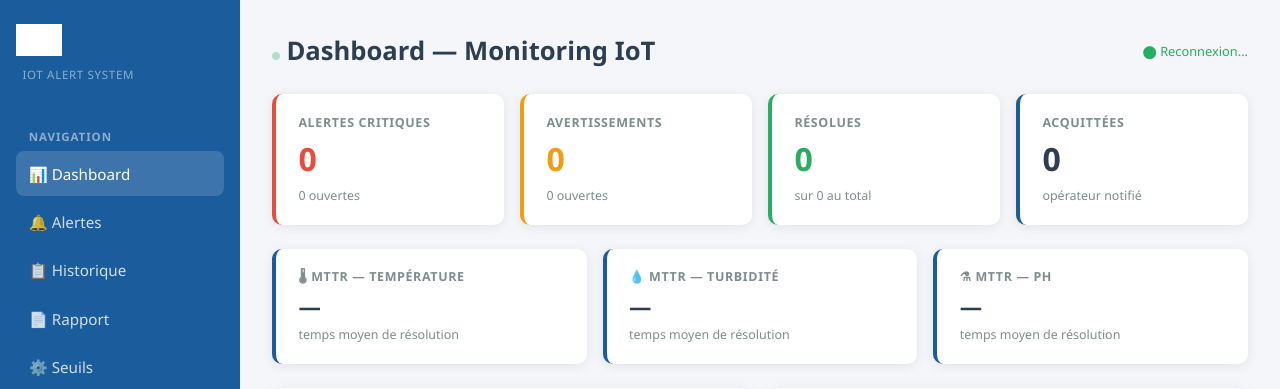
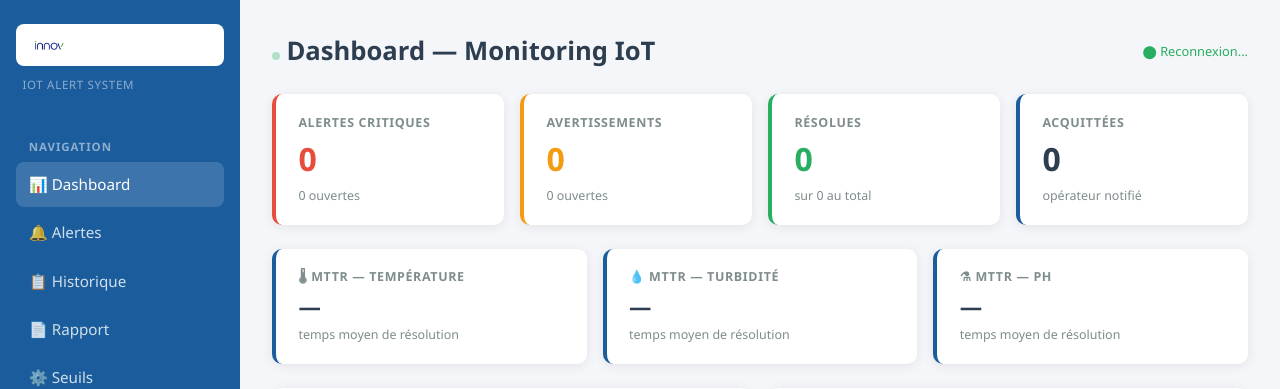
Before and after one commit to georg-edaniel/INNOV_Stage_Alertes_IoT, a FastAPI app: page / in a window 1280 px wide. Shown: the top 389 px of the page. Run offline with FastAPI, Linux system fonts and the light colour scheme; data that the repository does not hold is empty.

Commit message:
fix: logo INNOV sur fond blanc dans la sidebar (suppression du filtre invert)

```diff
--- a/src/dashboard/templates/base.html
+++ b/src/dashboard/templates/base.html
@@ -11,10 +11,10 @@
 
   <!-- Sidebar -->
   <nav class="sidebar">
-    <div class="sidebar-logo">
-      <img src="/static/innov_logo.png" alt="INNOV" style="height:32px;filter:brightness(0) invert(1);object-fit:contain;">
+    <div style="background:#fff;border-radius:8px;padding:.45rem .8rem;margin-bottom:.6rem;display:inline-flex;align-items:center;">
+      <img src="/static/innov_logo.png" alt="INNOV" style="height:28px;object-fit:contain;display:block;">
     </div>
-    <div style="font-size:.72rem;color:rgba(255,255,255,.5);letter-spacing:.06em;text-transform:uppercase;margin:-1.4rem 0 1.6rem .4rem;">IoT Alert System</div>
+    <div style="font-size:.72rem;color:rgba(255,255,255,.5);letter-spacing:.06em;text-transform:uppercase;margin-bottom:1.6rem;padding-left:.4rem;">IoT Alert System</div>
 
     <div class="nav-section">Navigation</div>
     <a href="/"         class="nav-item {% if active=='dashboard'   %}active{% endif %}">📊 Dashboard</a>
```
